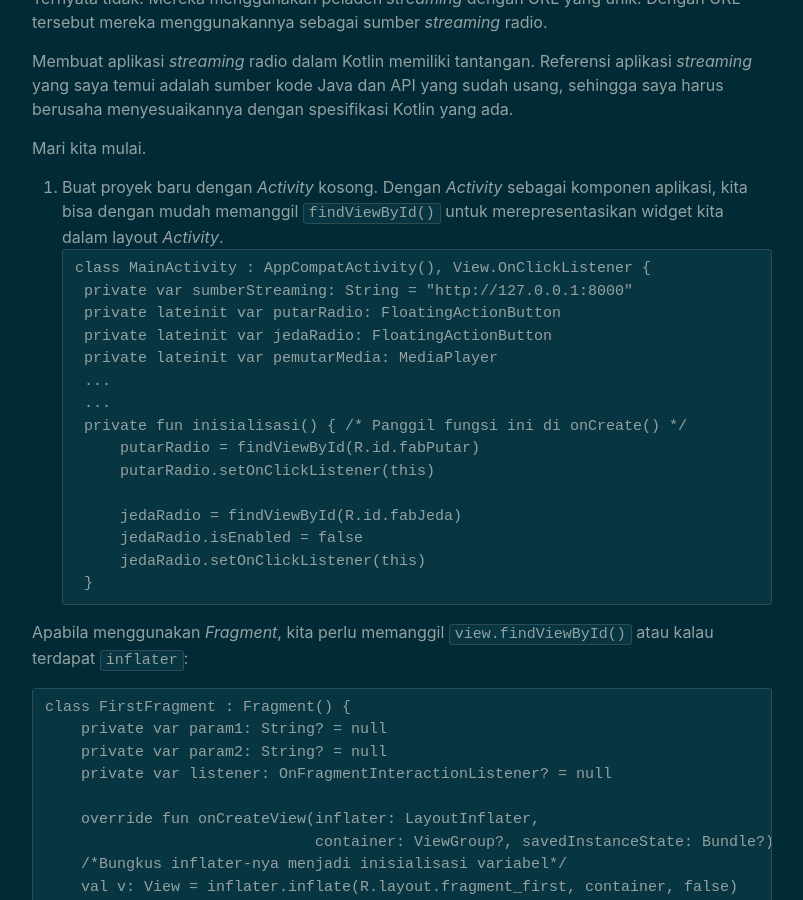
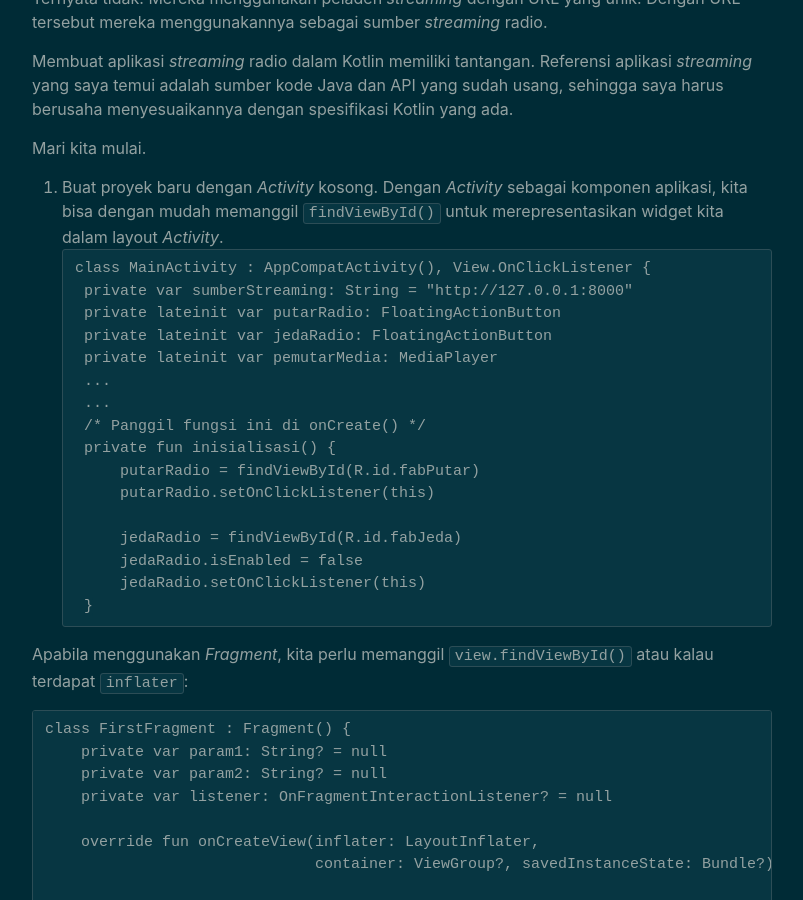
Before and after one commit to adhiansyah/adhiansyah.github.io, a Jekyll site: the page built from _posts/2019-12-17-streaming-radio-app.markdown, in a window 1280 px wide and 900 px high, scrolled down 325 px. Shown: the whole window, without its empty margins (238-1041 px from the left). Built offline with Jekyll 4.4.1, drawn with Linux system fonts in a browser that asks for light colours.

````diff
--- a/_posts/2019-12-17-streaming-radio-app.markdown
+++ b/_posts/2019-12-17-streaming-radio-app.markdown
@@ -22,7 +22,8 @@ class MainActivity : AppCompatActivity(), View.OnClickListener {
     private lateinit var pemutarMedia: MediaPlayer
     ...
     ...
-    private fun inisialisasi() { /* Panggil fungsi ini di onCreate() */
+    /* Panggil fungsi ini di onCreate() */
+    private fun inisialisasi() {
         putarRadio = findViewById(R.id.fabPutar)
         putarRadio.setOnClickListener(this)
 
@@ -41,8 +42,9 @@ class FirstFragment : Fragment() {
 
     override fun onCreateView(inflater: LayoutInflater,
                               container: ViewGroup?, savedInstanceState: Bundle?): View? {
+
     /*Bungkus inflater-nya menjadi inisialisasi variabel*/
     val v: View = inflater.inflate(R.layout.fragment_first, container, false)
     ...
-    return v /* Jangan lupa untuk di-return */
+    return v    /* Jangan lupa untuk di-return */
 ```
````
